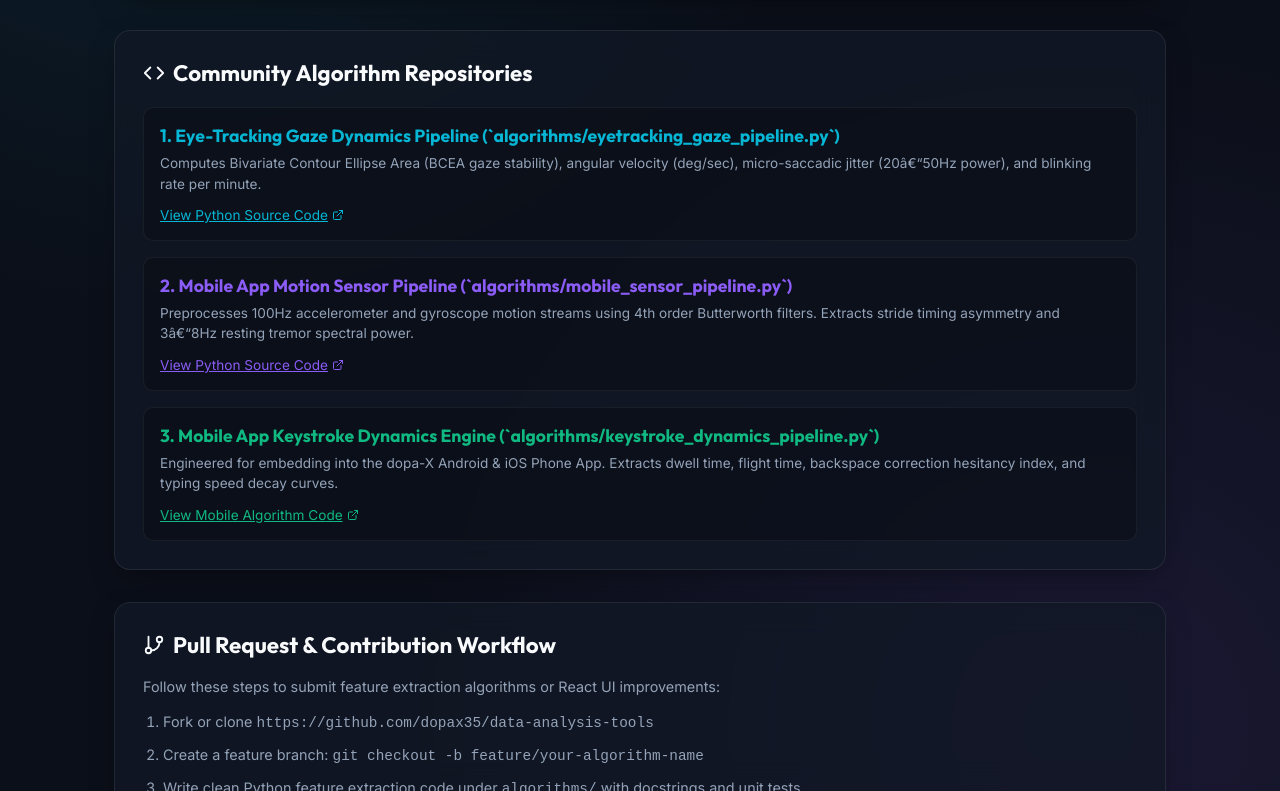
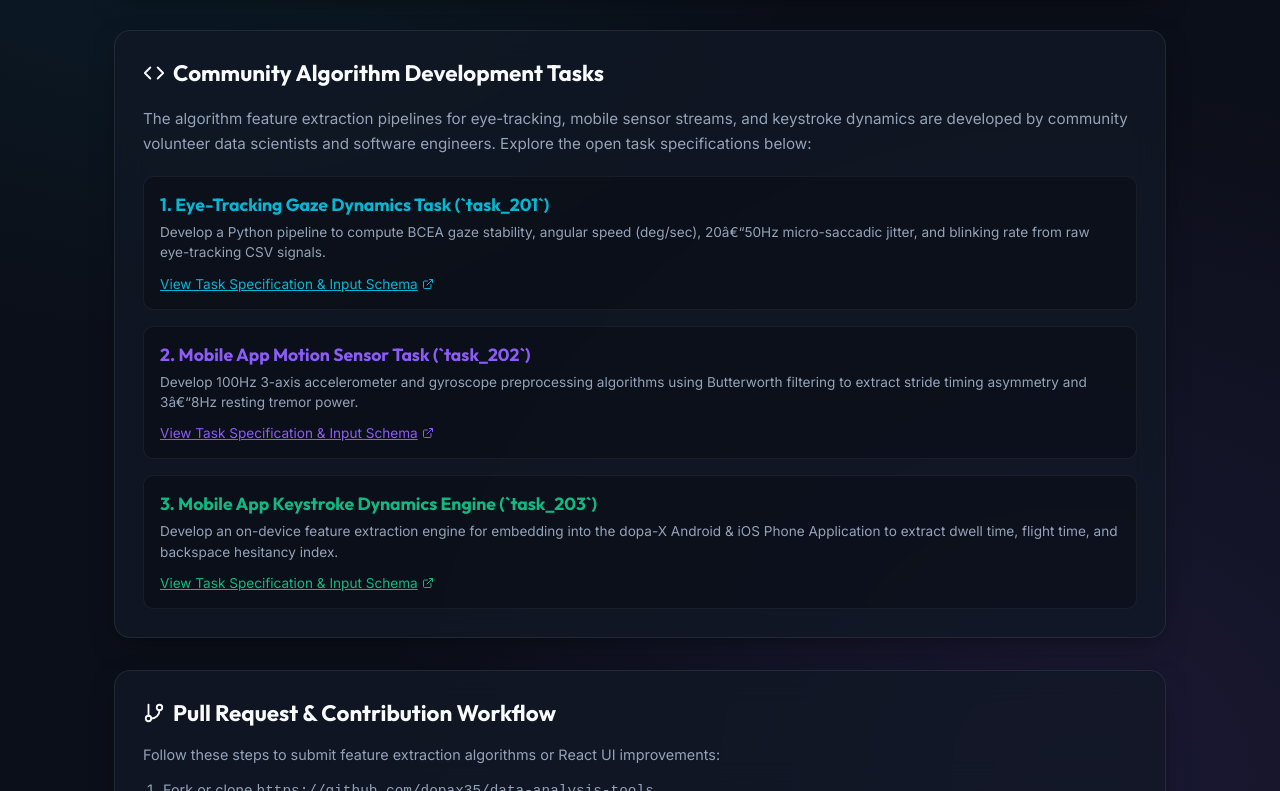
Before and after one commit to dopax35/data-analysis-tools, a Next.js app: page /docs in a window 1280 px wide. Shown: the part 617-1408 px from the top of the page. Built offline with nearby package versions, Linux system fonts and the light colour scheme.

Commit message:
Remove pre-written algorithms & add algorithms/README.md for volunteer contributions (pages/docs.js)

```diff
--- a/pages/docs.js
+++ b/pages/docs.js
@@ -47,43 +47,47 @@ export default function Documentation() {
         {/* Algorithm Pipelines Overview */}
         <section className="glass-panel" style={{ padding: '28px', marginBottom: '32px' }}>
           <h2 style={{ fontSize: '1.4rem', fontWeight: 700, marginBottom: '20px', display: 'flex', alignItems: 'center', gap: '8px' }}>
-            <Code size={22} className="gradient-text" /> Community Algorithm Repositories
+            <Code size={22} className="gradient-text" /> Community Algorithm Development Tasks
           </h2>
+
+          <p style={{ color: 'var(--text-muted)', fontSize: '0.95rem', marginBottom: '20px', lineHeight: 1.6 }}>
+            The algorithm feature extraction pipelines for eye-tracking, mobile sensor streams, and keystroke dynamics are developed by community volunteer data scientists and software engineers. Explore the open task specifications below:
+          </p>
 
           <div style={{ display: 'flex', flexDirection: 'column', gap: '16px' }}>
             <div style={{ background: 'rgba(0,0,0,0.25)', padding: '16px', borderRadius: '10px', border: '1px solid rgba(255,255,255,0.06)' }}>
               <h3 style={{ fontSize: '1.1rem', fontWeight: 700, color: 'var(--accent-cyan)', marginBottom: '6px' }}>
-                1. Eye-Tracking Gaze Dynamics Pipeline (`algorithms/eyetracking_gaze_pipeline.py`)
+                1. Eye-Tracking Gaze Dynamics Task (`task_201`)
               </h3>
               <p style={{ color: 'var(--text-muted)', fontSize: '0.85rem', lineHeight: 1.5, marginBottom: '10px' }}>
-                Computes Bivariate Contour Ellipse Area (BCEA gaze stability), angular velocity (deg/sec), micro-saccadic jitter (20â€“50Hz power), and blinking rate per minute.
+                Develop a Python pipeline to compute BCEA gaze stability, angular speed (deg/sec), 20â€“50Hz micro-saccadic jitter, and blinking rate from raw eye-tracking CSV signals.
               </p>
-              <a href="https://github.com/dopax35/data-analysis-tools/blob/main/algorithms/eyetracking_gaze_pipeline.py" target="_blank" rel="noreferrer" style={{ color: 'var(--accent-cyan)', fontSize: '0.85rem', textDecoration: 'underline', display: 'inline-flex', alignItems: 'center', gap: '4px' }}>
-                View Python Source Code <ExternalLink size={12} />
+              <a href="https://github.com/dopax35/data-analysis-tools/blob/main/algorithms/README.md#task-1-eye-tracking-biomarker--gaze-dynamics-pipeline-task_201" target="_blank" rel="noreferrer" style={{ color: 'var(--accent-cyan)', fontSize: '0.85rem', textDecoration: 'underline', display: 'inline-flex', alignItems: 'center', gap: '4px' }}>
+                View Task Specification & Input Schema <ExternalLink size={12} />
               </a>
             </div>
 
             <div style={{ background: 'rgba(0,0,0,0.25)', padding: '16px', borderRadius: '10px', border: '1px solid rgba(255,255,255,0.06)' }}>
               <h3 style={{ fontSize: '1.1rem', fontWeight: 700, color: 'var(--accent-violet)', marginBottom: '6px' }}>
-                2. Mobile App Motion Sensor Pipeline (`algorithms/mobile_sensor_pipeline.py`)
+                2. Mobile App Motion Sensor Task (`task_202`)
               </h3>
               <p style={{ color: 'var(--text-muted)', fontSize: '0.85rem', lineHeight: 1.5, marginBottom: '10px' }}>
-                Preprocesses 100Hz accelerometer and gyroscope motion streams using 4th order Butterworth filters. Extracts stride timing asymmetry and 3â€“8Hz resting tremor spectral power.
+                Develop 100Hz 3-axis accelerometer and gyroscope preprocessing algorithms using Butterworth filtering to extract stride timing asymmetry and 3â€“8Hz resting tremor power.
               </p>
-              <a href="https://github.com/dopax35/data-analysis-tools/blob/main/algorithms/mobile_sensor_pipeline.py" target="_blank" rel="noreferrer" style={{ color: 'var(--accent-violet)', fontSize: '0.85rem', textDecoration: 'underline', display: 'inline-flex', alignItems: 'center', gap: '4px' }}>
-                View Python Source Code <ExternalLink size={12} />
+              <a href="https://github.com/dopax35/data-analysis-tools/blob/main/algorithms/README.md#task-2-dopa-x-mobile-app-sensor-biomarkers-task_202" target="_blank" rel="noreferrer" style={{ color: 'var(--accent-violet)', fontSize: '0.85rem', textDecoration: 'underline', display: 'inline-flex', alignItems: 'center', gap: '4px' }}>
+                View Task Specification & Input Schema <ExternalLink size={12} />
               </a>
             </div>
 
             <div style={{ background: 'rgba(0,0,0,0.25)', padding: '16px', borderRadius: '10px', border: '1px solid rgba(255,255,255,0.06)' }}>
               <h3 style={{ fontSize: '1.1rem', fontWeight: 700, color: 'var(--accent-emerald)', marginBottom: '6px' }}>
-                3. Mobile App Keystroke Dynamics Engine (`algorithms/keystroke_dynamics_pipeline.py`)
+                3. Mobile App Keystroke Dynamics Engine (`task_203`)
               </h3>
               <p style={{ color: 'var(--text-muted)', fontSize: '0.85rem', lineHeight: 1.5, marginBottom: '10px' }}>
-                Engineered for embedding into the dopa-X Android & iOS Phone App. Extracts dwell time, flight time, backspace correction hesitancy index, and typing speed decay curves.
+                Develop an on-device feature extraction engine for embedding into the dopa-X Android & iOS Phone Application to extract dwell time, flight time, and backspace hesitancy index.
               </p>
-              <a href="https://github.com/dopax35/data-analysis-tools/blob/main/algorithms/keystroke_dynamics_pipeline.py" target="_blank" rel="noreferrer" style={{ color: 'var(--accent-emerald)', fontSize: '0.85rem', textDecoration: 'underline', display: 'inline-flex', alignItems: 'center', gap: '4px' }}>
-                View Mobile Algorithm Code <ExternalLink size={12} />
+              <a href="https://github.com/dopax35/data-analysis-tools/blob/main/algorithms/README.md#task-3-keystroke-dynamics-cognitive--motor-engine-task_203" target="_blank" rel="noreferrer" style={{ color: 'var(--accent-emerald)', fontSize: '0.85rem', textDecoration: 'underline', display: 'inline-flex', alignItems: 'center', gap: '4px' }}>
+                View Task Specification & Input Schema <ExternalLink size={12} />
               </a>
             </div>
           </div>
```
